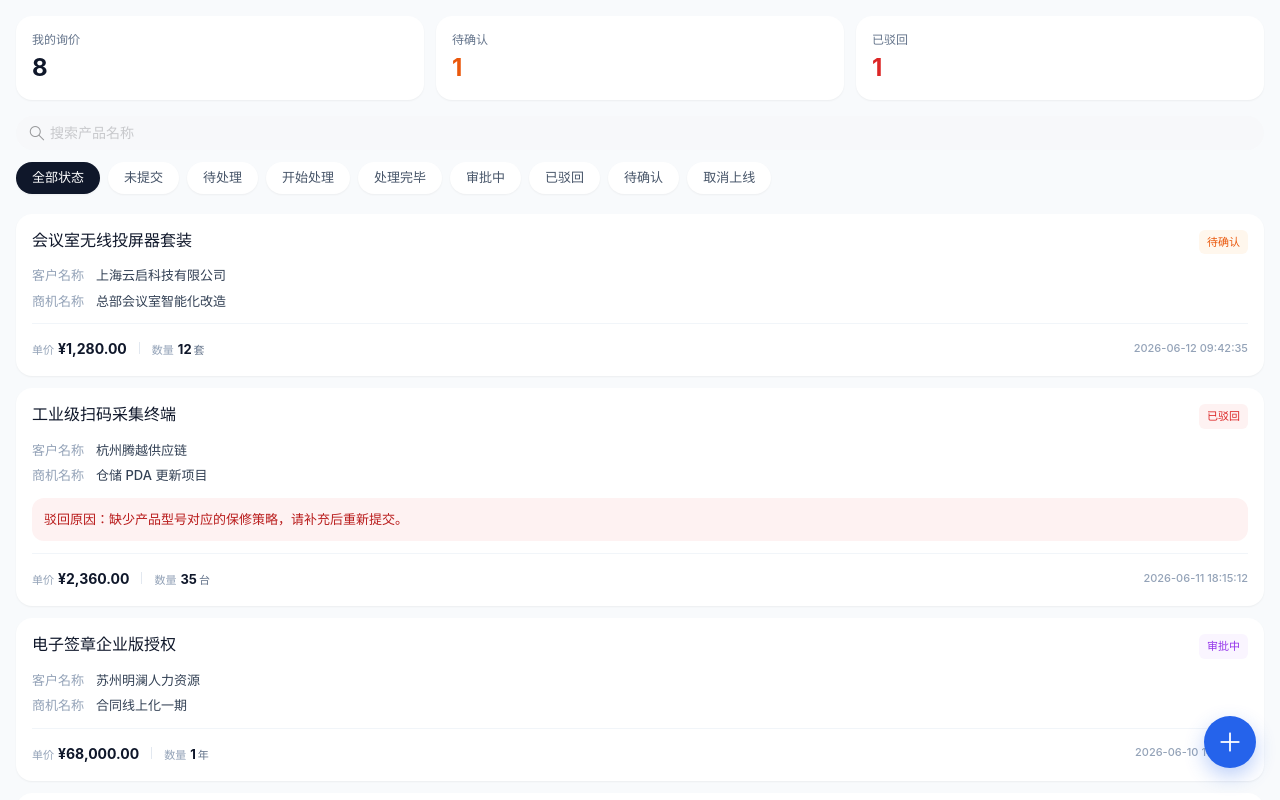
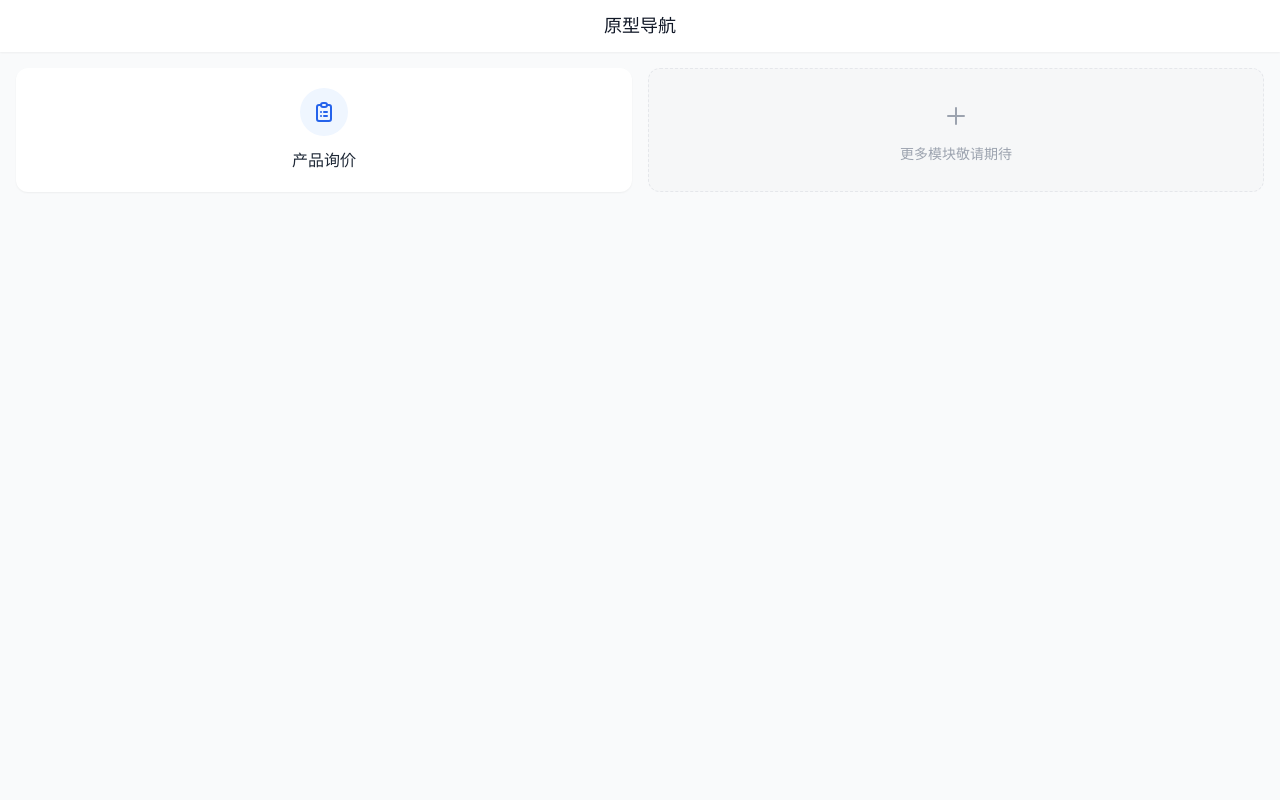
Before and after one commit to JoiceLily/quote-prototype-mobile, a Vue app: page / in a window 1280 px wide. Before the commit this address led to /inquiries. Shown: the top 800 px of the page. Built offline with nearby package versions, Linux system fonts and the light colour scheme.

Commit message:
update - home

```diff
--- a/src/router/index.ts
+++ b/src/router/index.ts
@@ -1,4 +1,5 @@
 import { createRouter, createWebHistory } from 'vue-router'
+import Home from '../views/Home.vue'
 import ProductInquiryList from '../views/ProductInquiryList.vue'
 import ProductInquiryDetail from '../views/ProductInquiryDetail.vue'
 import ProductInquiryForm from '../views/ProductInquiryForm.vue'
@@ -17,7 +18,8 @@ const router = createRouter({
   routes: [
     {
       path: '/',
-      redirect: '/inquiries',
+      name: 'Home',
+      component: Home
     },
     {
       path: '/inquiries',
--- /dev/null
+++ b/src/views/Home.vue
@@ -0,0 +1,40 @@
+<template>
+  <div class="min-h-screen bg-gray-50 flex flex-col">
+    <!-- Header -->
+    <header class="bg-white shadow-sm sticky top-0 z-10 px-4 py-3 flex items-center justify-center">
+      <h1 class="text-lg font-medium text-gray-900">原型导航</h1>
+    </header>
+
+    <!-- Main Content -->
+    <main class="flex-1 p-4">
+      <div class="grid grid-cols-2 gap-4">
+        <!-- 产品询价模块入口 -->
+        <router-link
+          to="/inquiries"
+          class="bg-white rounded-xl shadow-sm p-5 flex flex-col items-center justify-center text-center active:bg-gray-100 transition-colors"
+        >
+          <div class="w-12 h-12 bg-blue-50 rounded-full flex items-center justify-center text-blue-600 mb-3">
+            <svg xmlns="http://www.w3.org/2000/svg" class="h-6 w-6" fill="none" viewBox="0 0 24 24" stroke="currentColor">
+              <path stroke-linecap="round" stroke-linejoin="round" stroke-width="2" d="M9 5H7a2 2 0 00-2 2v12a2 2 0 002 2h10a2 2 0 002-2V7a2 2 0 00-2-2h-2M9 5a2 2 0 002 2h2a2 2 0 002-2M9 5a2 2 0 012-2h2a2 2 0 012 2m-3 7h3m-3 4h3m-6-4h.01M9 16h.01" />
+            </svg>
+          </div>
+          <span class="text-gray-800 font-medium">产品询价</span>
+        </router-link>
+
+        <!-- 添加新模块占位 -->
+        <div class="bg-gray-100/50 rounded-xl border border-dashed border-gray-200 p-5 flex flex-col items-center justify-center text-center">
+          <div class="w-10 h-10 rounded-full flex items-center justify-center text-gray-400 mb-2">
+             <svg xmlns="http://www.w3.org/2000/svg" class="h-6 w-6" fill="none" viewBox="0 0 24 24" stroke="currentColor">
+              <path stroke-linecap="round" stroke-linejoin="round" stroke-width="2" d="M12 4v16m8-8H4" />
+            </svg>
+          </div>
+          <span class="text-gray-400 text-sm">更多模块敬请期待</span>
+        </div>
+      </div>
+    </main>
+  </div>
+</template>
+
+<script setup lang="ts">
+// 首页逻辑
+</script>
```
